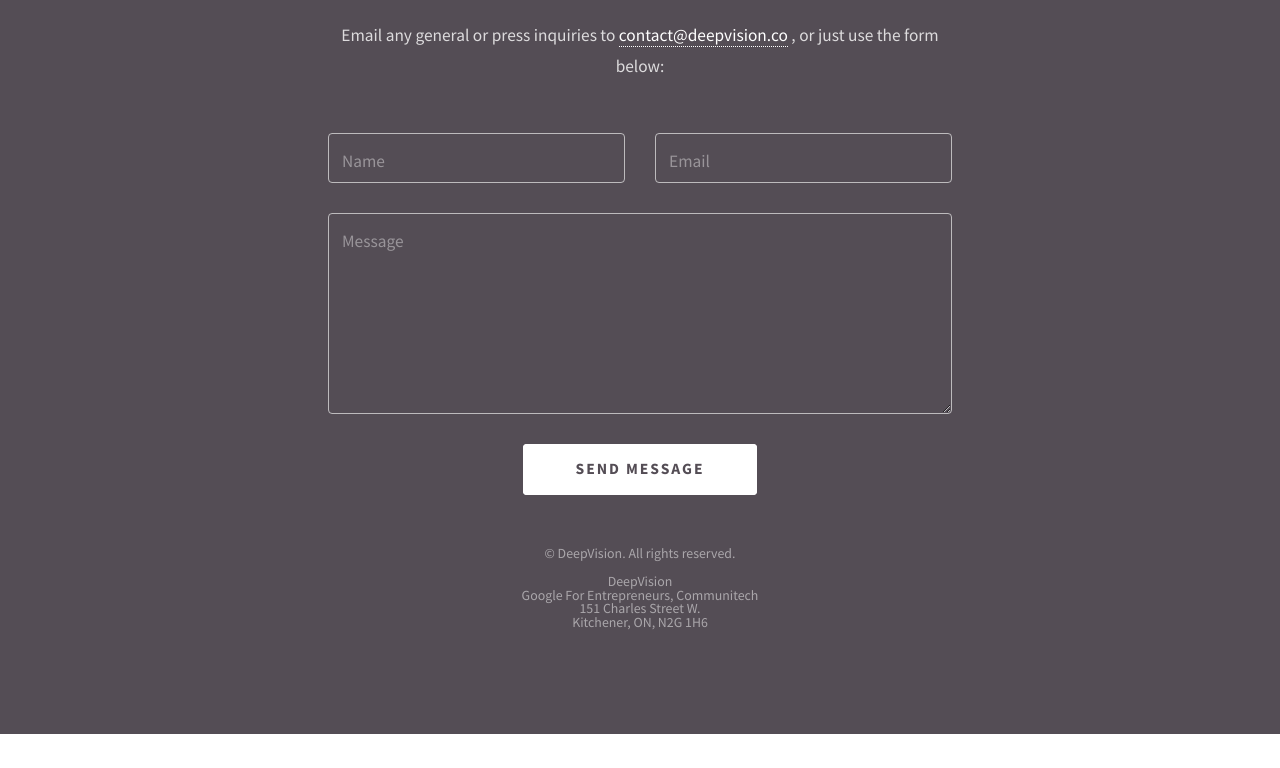
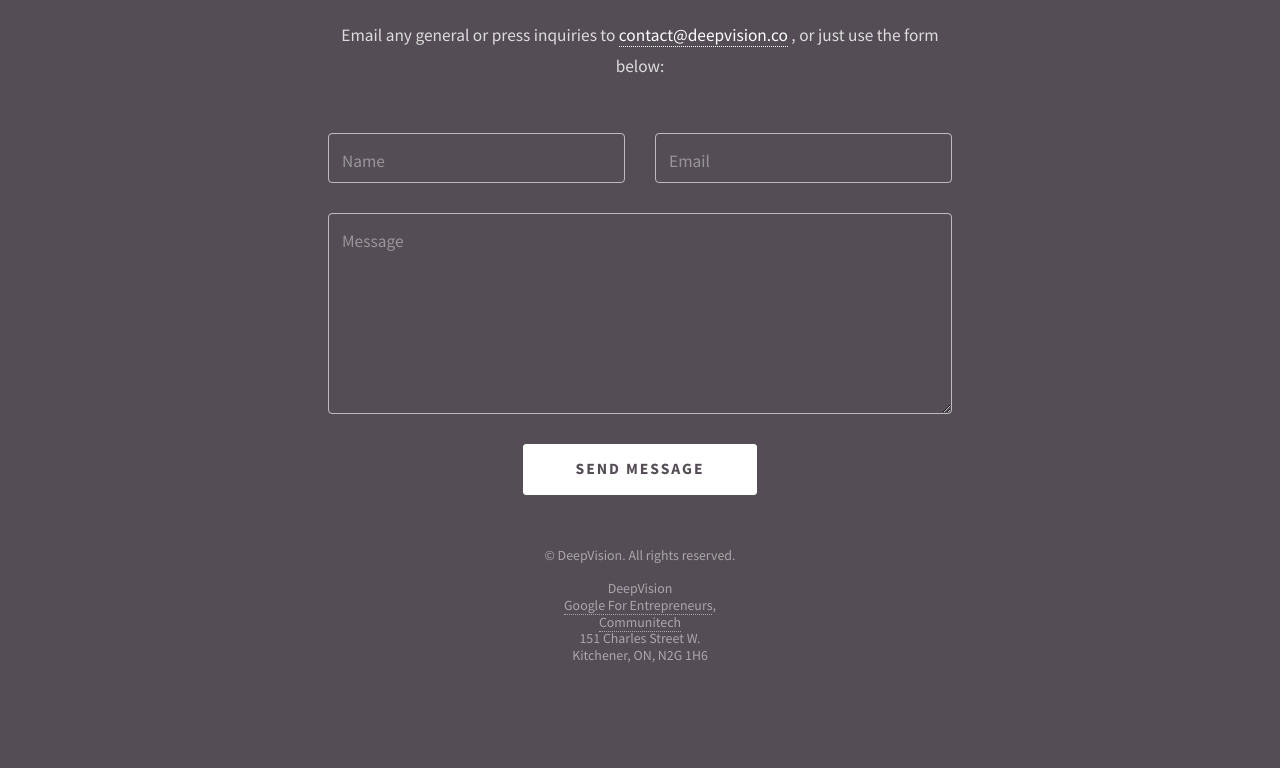
Before and after one commit to DeepVisionLabs/DeepVisionLabs.github.io, a plain HTML site: page index.html in a window 1280 px wide. Shown: the part 2701-3469 px from the top of the page. Before the commit the page ends 3435 px from the top, so only its background shows below. Drawn offline with nearby package versions, Linux system fonts and the light colour scheme.

Commit message:
Adding hyperlinks to G4E and Communitech to site

```diff
--- a/assets/css/main.css
+++ b/assets/css/main.css
@@ -2701,7 +2701,7 @@
 		#footer .copyright {
 			color: rgba(255, 255, 255, 0.5);
 			font-size: 0.8em;
-			line-height: 1em;
+			line-height: 1.2em;
 			margin: 3em 0 0 0;
 		}
 
--- a/index.html
+++ b/index.html
@@ -351,7 +351,7 @@
 					</ul> -->
 
 					<ul class="copyright">
-						<li>&copy; DeepVision. All rights reserved. <br><br>DeepVision<br>Google For Entrepreneurs, Communitech<br>151 Charles Street W.<br>Kitchener, ON, N2G 1H6</li>
+						<li>&copy; DeepVision. All rights reserved. <br><br>DeepVision<br><a href="https://www.googleforentrepreneurs.com/startup-communities/the-north-america-tech-hub-network/">Google For Entrepreneurs</a>,<br><a href="https://www.communitech.ca/">Communitech</a><br>151 Charles Street W.<br>Kitchener, ON, N2G 1H6</li>
 					</ul>
 
 				</div>
```
